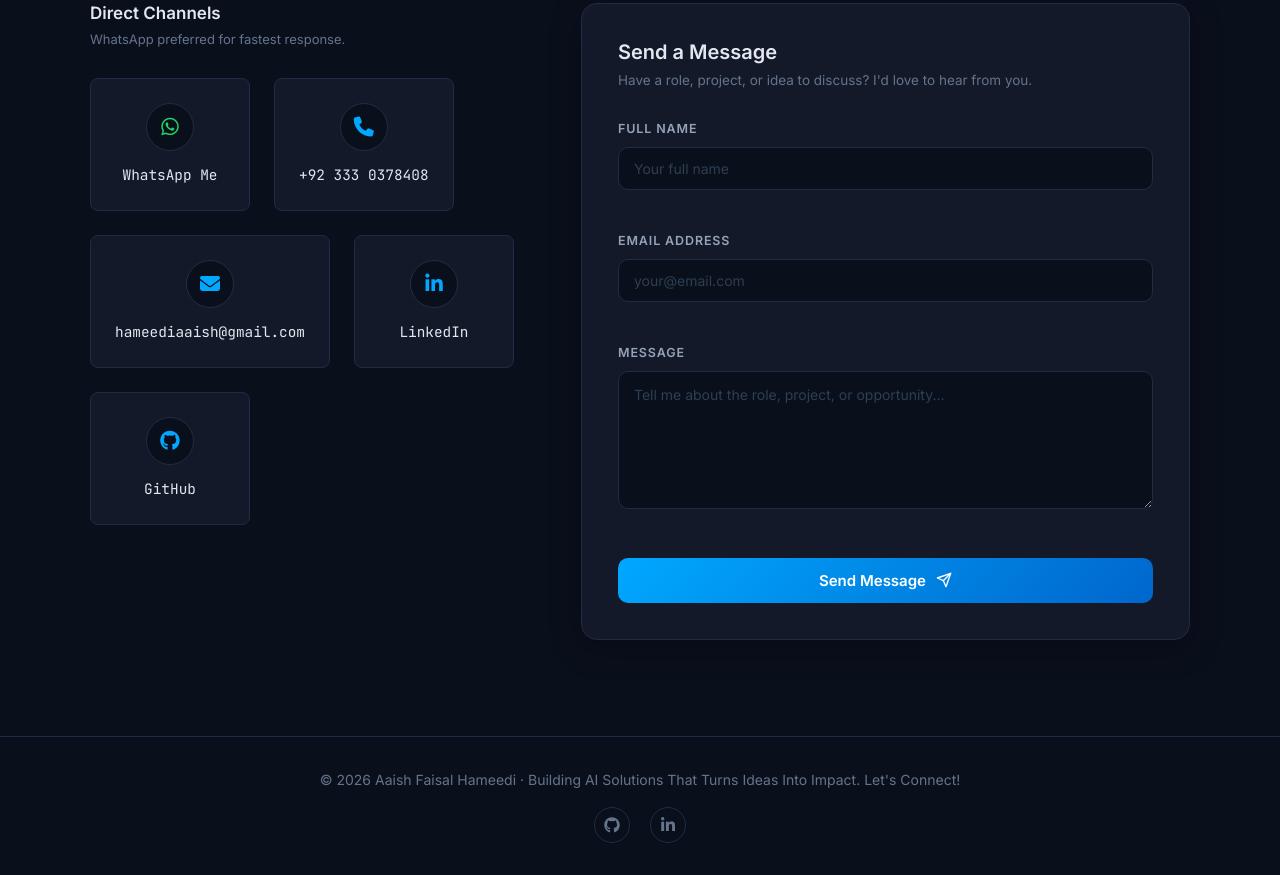
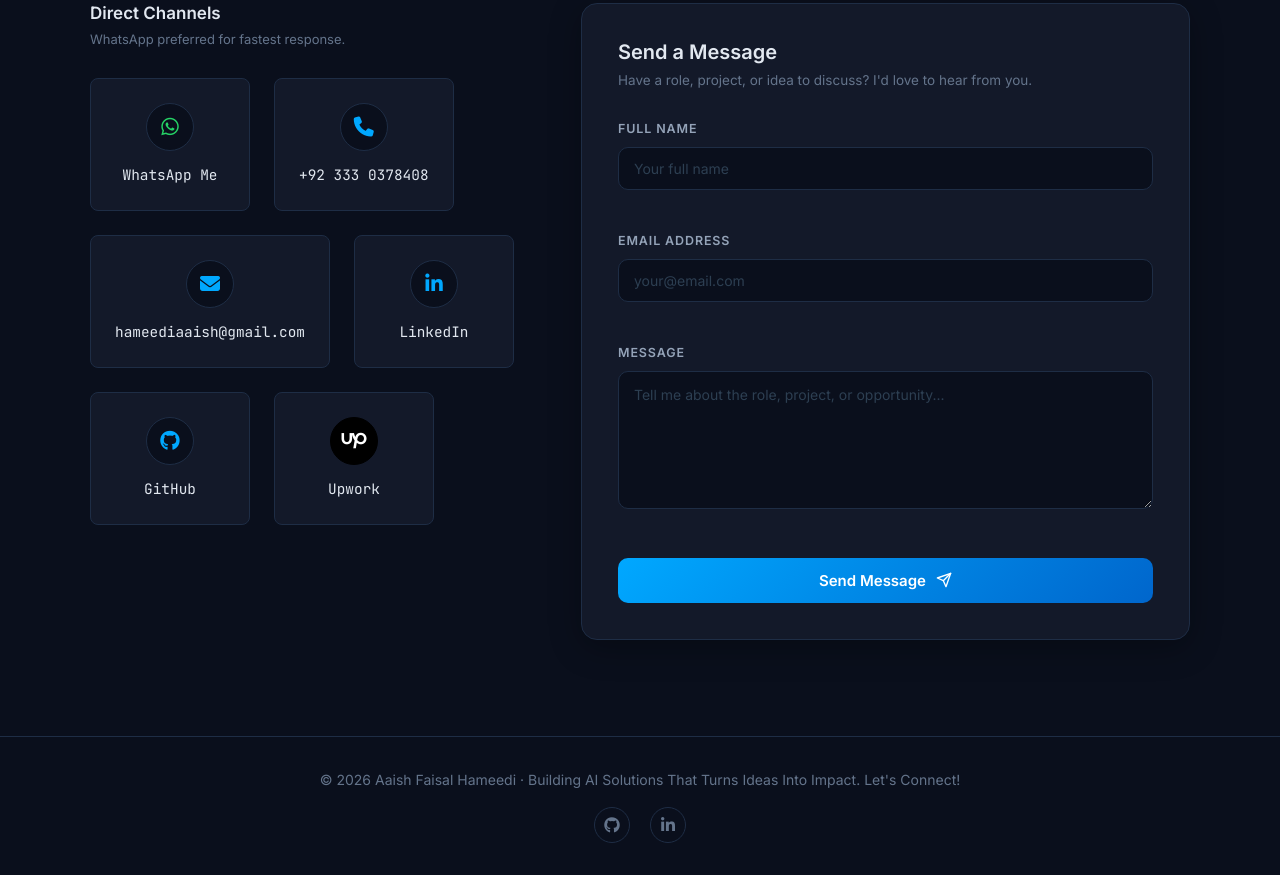
Before and after one commit to Aaish-Developer26/aaish-portfolio, a plain HTML site: page index.html in a window 1280 px wide. Shown: the part 7749-8624 px from the top of the page. Drawn offline with Linux system fonts and the light colour scheme; animation ran at ten frames a second.

Commit message:
added upwork profile button in the direct contact channels section

```diff
--- a/css/style.css
+++ b/css/style.css
@@ -1879,6 +1879,22 @@ code, pre {
 
 /* === CHANGE 2: END === */
 
+/* === UPWORK CONTACT ITEM === */
+
+.contact-link-upwork .contact-icon {
+  background-color: #000000;
+  border-color: #000000;
+  color: #FFFFFF;
+}
+
+.contact-link-upwork:hover {
+  background-color: rgba(0, 0, 0, 0.15);
+  border-color: #000000;
+  color: #E2E8F0;
+}
+
+/* === UPWORK CONTACT ITEM END === */
+
 /* ==========================================================================
    Footer
    ========================================================================== */
--- a/index.html
+++ b/index.html
@@ -886,6 +886,10 @@
                 <span class="contact-icon"><i class="fa-brands fa-github" aria-hidden="true"></i></span>
                 <span class="contact-label">GitHub</span>
               </a>
+              <a href="https://www.upwork.com/freelancers/~019806dae59fb6904a?mp_source=share" class="contact-link contact-link-upwork" target="_blank" rel="noopener noreferrer">
+                <span class="contact-icon"><i class="fa-brands fa-upwork" aria-hidden="true"></i></span>
+                <span class="contact-label">Upwork</span>
+              </a>
             </div>
           </div>
 
```
